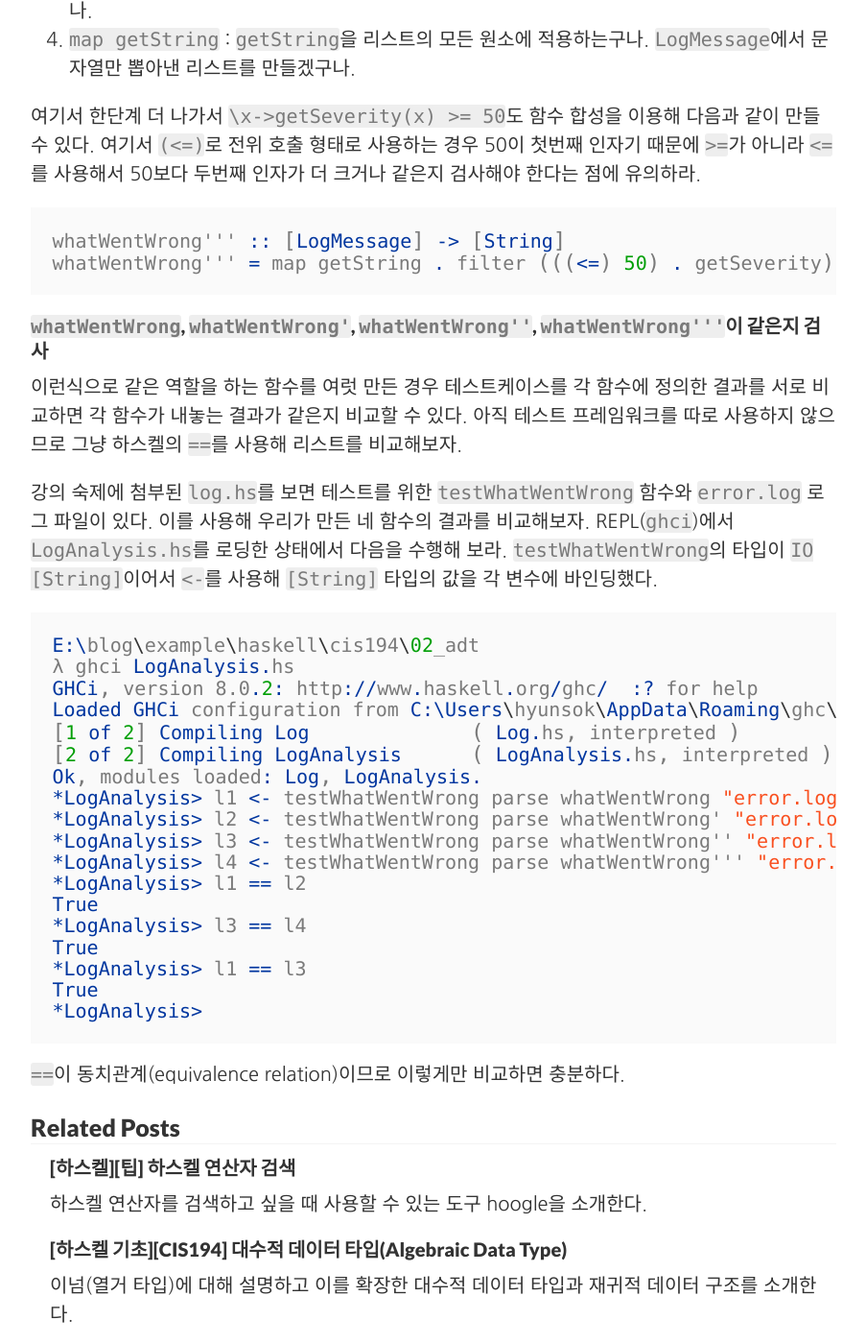
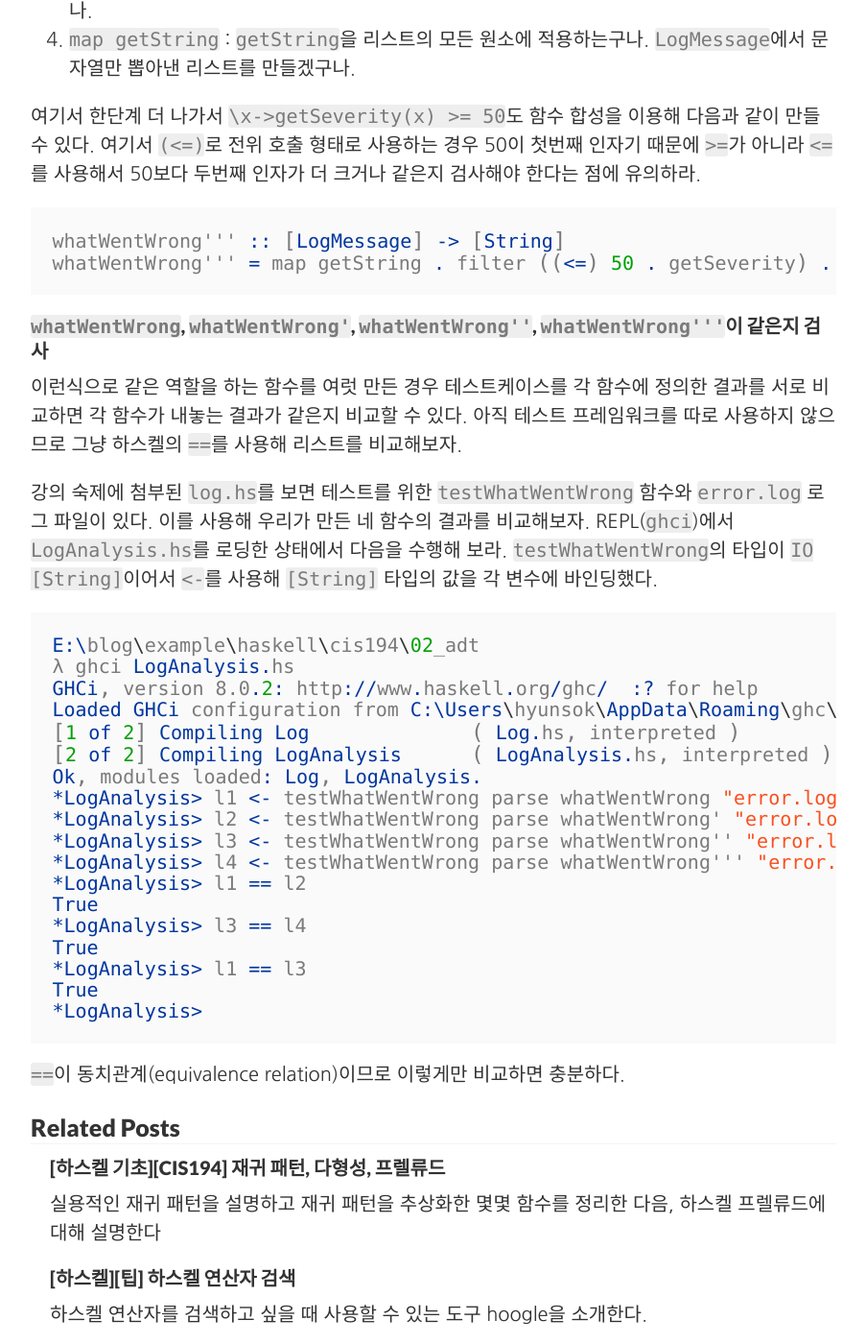
Before and after one commit to enshahar/enshahar.github.io, a Jekyll site: the page built from _posts/2018-01-01-cis194-adt-exanswer.md, in a window 1280 px wide and 1400 px high, scrolled down 7675 px. Shown: the whole window at 96% size, without its empty margins (188-1091 px from the left). Built offline with Jekyll 4.4.1, drawn with Linux system fonts in a browser that asks for light colours; some web fonts are replaced; comment, search, counter and statistics services are not loaded; some of the changed lines change nothing that is shown.

Commit message:
cis recursion

````diff
--- a/_posts/2018-01-01-cis194-adt-exanswer.md
+++ b/_posts/2018-01-01-cis194-adt-exanswer.md
@@ -262,7 +262,7 @@
 
 ```haskell
 whatWentWrong''' :: [LogMessage] -> [String]
-whatWentWrong''' = map getString . filter (((<=) 50) . getSeverity) . filter isError
+whatWentWrong''' = map getString . filter ((<=) 50 . getSeverity) . filter isError
 ```
 
 #### `whatWentWrong`, `whatWentWrong'`, `whatWentWrong''`, `whatWentWrong'''`이 같은지 검사
--- /dev/null
+++ b/_posts/2018-01-06-cis194-recursion.md
@@ -0,0 +1,422 @@
+---
+layout:     post
+title:      "[하스켈 기초][CIS194] 재귀 패턴, 다형성, 프렐류드"
+date:       2018-01-06 09:51:00
+summary:    "실용적인 재귀 패턴을 설명하고 재귀 패턴을 추상화한 몇몇 함수를 정리한 다음, 하스켈 프렐류드에 대해 설명한다"
+categories: Haskell CIS194 recursion pattern prelude
+---
+
+[하스켈 소개 연습문제 풀이](http://enshahar.com/haskell/cis194/introduction/exercise/solution/2017/12/11/cis194-introhaskell-exanswer/)와 [대수적 데이터 타입 연습문제 풀이](http://enshahar.com/haskell/cis194/algebraic/data/type/exercise/solution/2018/01/01/cis194-adt-exanswer/)를 살펴 보면 재귀함수를 직접 구현한 경우와 하스켈이 제공하는 함수를 활용하는 경우를 살펴볼 수 있다. 문제를 재귀적으로 해결하는 경우가 자주 있지만 실전 하스켈 프로그래밍에서 재귀 함수를 직접 짜는 경우는 거의 없다.
+
+어떻게 그럴 수 있을까? 이론적으로는 무한히 많은 다양한 형태의 재귀 함수가 있을 수 있지만, 실질적으로 재귀를 사용해 문제를 풀다 보면 공통적인 패턴을 자주 보게 된다. 이런 패턴의 자세한 내용을 함수로 독립시켜 추상화하고 나면, 구체적인 재귀 구현에 신경쓰지 않고 한 단계 더 높은 층위에서 사고를 진행할 수 있다. 그렇게 한단계 더 높은 층위에서 전체적으로 생각하는 것이 *통밀 프로그래밍*이 지향하는 바다.
+
+## 재귀 패턴
+
+`Int`를 값으로 가지는 리스트의 정의를 다시 살펴보자.
+
+```haskell
+data IntList = Empty | Cons Int IntList
+  deriving Show
+```
+
+`IntList`에 대해 수행할 수 있는 작업에 어떤 것들이 있을까? 몇가지 일반적인 작업을 꼽아보면 다음과 같다.
+
+- 리스트의 모든 원소에게 정해진 연산을 적용한다
+- 리스트의 각 원소를 검사해서 일부 원소만 남겨두고 불필요한 원소들을 제거한다
+- 리스트의 모든 원소를 어떤 방법으로든 "요약"한다(모든 원소의 합계, 모든 원소의 곱, 평균, 최댓값 등등)
+- 다른 일반적인 작업 패턴이 있을지 생각해 보라!
+
+### `map` - 리스트의 모든 원소에게 정해진 연산을 적용한다
+
+리스트의 모든 원소를 1씩 증가시켜보자. 일부러 `(+)`를 일반 함수처럼 전위 연산자로 사용했다.
+
+```haskell
+addOneToAll :: IntList -> IntList
+addOneToAll Empty       = Empty
+addOneToAll (Cons x xs) = Cons ((+) x 1) (addOneToAll xs)
+```
+
+리스트의 모든 원소에 대해 절대값을 구해서 리스트를 양수의 리스트로 변환할 수 있다.
+
+```haskell
+absAll :: IntList -> IntList
+absAll Empty       = Empty
+absAll (Cons x xs) = Cons (abs x) (absAll xs)
+```
+
+또는 모든 원소를 제곱해서 양수의 리스트로 만들 수도 있다. 여기서도 일부러 `(*)`를 일반 함수처럼 사용했다.
+
+```haskell
+squareAll :: IntList -> IntList
+squareAll Empty       = Empty
+squareAll (Cons x xs) = Cons ((*) x x) (squareAll xs)
+```
+
+여기서 머릿 속에 큰 전구가 켜진 독자도 있을 것이다. 세 함수는 모두 같은 구조를 공유한다. 이런 공통 구조를 별도로 뽑아낼 수 있다면 굳이 같은 짓을 매번 다시할 필요가 없을 것이다.
+
+세 예제의 공통 부분을 어떻게 뽑아내고 서로 다른 부분을 어떻게 구체화할 수 있을까? 서로 다른 부분은 바로 `(+)`, `abs`, `(*)`와 같이 각 원소에 적용할 *함수*다. 각 함수의 타입은 `Int -> Int`다. 여기서 함수를 함수에 인자로 전달하는 기능이 유용하게 쓰일 수 있다.
+
+이제 공통점을 뽑아내서 `mapIntList`라는 함수를 만들었다고 가정하면, 다음과 같이 `addOneToAll`, `absAll`, `squareAll`을 만들 수 있다.
+
+```haskell
+exampleList = Cons (-1) (Cons 2 (Cons (-6) Empty))
+
+addOne x = x + 1
+square x = x * x
+
+mapIntList addOne exampleList
+mapIntList abs    exampleList
+mapIntList square exampleList
+```
+
+잠시 종이를 꺼내거나 하스켈 코딩에 쓰는 에디터를 열고, `mapIntList`를 어떻게 구현할지 생각해 보라.
+
+#### `mapIntList` 구현
+
+일단 타입을 먼저 생각하는 습관을 들이자. `mapIntList`는 각 원소에 적용할 `Int->Int` 타입의 함수를 첫번째 인자로 받고, `IntList`를 두번째 인자로 받아서, 두번째 인자의 모든 원소에 첫번째 인자를 적용한 결과를 새 원소로 하는 `IntList`를 반환한다.
+
+```haskell
+mapIntList :: (Int -> Int) -> IntList -> IntList
+```
+
+앞의 세 함수 모두 공통적으로 리스트가 비어있을 때는 빈 리스트를 반환한다. 첫번째 인자인 함수는 아무 역할도 하지 않는다.
+
+```haskell
+mapIntList _ Empty = Empty
+```
+
+앞의 세 함수를 살펴보면 리스트가 `Cons`일 경우에는 `Cons`의 첫번째 인자(`Int` 타입)에 대해 원하는 함수를 적용하고, 두번째 인자에 대해 재귀적으로 작업을 수행한 다음, 그 두 결과를 `Cons`로 묶는다.
+
+```haskell
+mapIntList f (Cons x xs) = Cons (f x) (mapIntList f xs)
+```
+
+구현을 모두 합치면 다음과 같다.
+
+```haskell
+-- mapIntList.hs
+data IntList = Empty | Cons Int IntList
+    deriving Show
+
+mapIntList :: (Int -> Int) -> IntList -> IntList
+mapIntList _ Empty = Empty
+mapIntList f (Cons x xs) = Cons (f x) (mapIntList f xs)
+
+addOne x = x + 1
+square x = x * x
+
+exampleList = Cons (-1) (Cons 2 (Cons (-6) Empty))
+
+example1 = mapIntList addOne exampleList
+example2 = mapIntList abs    exampleList
+example3 = mapIntList square exampleList
+
+main = do
+        print example1;
+        print example2;
+        print example3
+```
+
+`ghc`를 설치하면 따라오는 `runhaskell`을 사용해 이 파일을 실행할 수 있다. `runhaskell`은 `main`이라는 함수를 실행한다. `do`는 나중에 배우겠지만 `print`문을 명령형 언어에서처럼 순서대로 실행하려면 `do`를 써야 하고, 각 문장 사이를 `;`로 구분해야 한다고만 기억해 두자(이 블로그를 작성하는 나도 이에 대해 자세한 부분은 아직 잘 모른다). `;`를 없애도 똑같은 결과를 얻을 수 있지만 순차적 실행이므로 예전 명령형 언어 기분을 내기 위해 여기서 굳이 `;`를 썼다(이 또한 `;`가 있는 것과 없는 것이 정말 차이가 있는지 없는지 아직 나는 잘 모른다).
+
+```haskell
+E:\blog\example\haskell\cis194\03_recursion
+λ runhaskell mapIntList.hs
+Cons 0 (Cons 3 (Cons (-5) Empty))
+Cons 1 (Cons 2 (Cons 6 Empty))
+Cons 1 (Cons 4 (Cons 36 Empty))
+```
+
+결과는 예상대로다.
+
+### `filter` - 검사 결과에 따라 원소 걸러내기
+
+리스트에서 양수만 남겨보자.
+```haskell
+keepOnlyPositive :: IntList -> IntList
+keepOnlyPositive Empty = Empty
+keepOnlyPositive (Cons x xs)
+  | x > 0    = Cons x (keepOnlyPositive xs)
+  | otherwise = keepOnlyPositive xs
+```
+
+리스트에서 짝수만 남겨 보자.
+
+```haskell
+keepOnlyEven :: IntList -> IntList
+keepOnlyEven Empty = Empty
+keepOnlyEven (Cons x xs)
+  | even x    = Cons x (keepOnlyEven xs)
+  | otherwise = keepOnlyEven xs
+```
+
+일반적인 패턴을 `filterIntList`로 뽑아낼 수 있겠는가? `filterIntList`를 사용해 `keepOnlyPositive`과 `keepOnlyEven`를 작성해 보라. 연습문제로 남겨둔다.
+
+### `fold` - 리스트 전체를 한 값으로 요약하기
+
+마지막은 리스트 전체를 한 값으로 요약하는 패턴으로, 보통 접기(fold)나 축약(reduce)이라 부른다. 다음 강의에 다룰 내용이라 여기서 따로 설명하지는 않겠지만 한번 어떻게 이런 패턴을 구현할 수 있을지 고민해 보라.
+
+## 다형성
+
+`Int` 리스트를 처리하는 `map`, `filter` 등의 멋진 고차함수를 작성했지만, `Integer`나 `Bool`로 이뤄진 리스트를 처리하는 `map`이나 `filter`가 필요하다면 어떻게 해야 할까? 또는 리스트의 리스트나 `String`의 스택 등을 처리해야 한다면? 이런 모든 경우를 처리하기 위한 새 데이터 타입과 새 함수를 정의해야 할 것이다. 더 황당한 것은 이런 모든 데이터 구조에 대한 `map`이나 `filter` 등의 함수 구현은 거의 동일하다는 점이다. 차이가 나는 부분은 *타입 시그니처(type signature)* 뿐이다. 이런 경우 도움이 될만한 기능이 하스켈에 있지 않을까?
+
+물론 하스켈은 데이터 타입과 함수에 대한 *다형성(polymorphism)*을 지원한다. *다형적인*이라는 뜻의 "polymorphic"은 그리스어 πολύμορφος에서 온 말이며, "여러 형태를 지니는"이라는 뜻이다. 프로그래밍 언어에서 다형성이라는 말은 여러 타입에 대해 작동한다는 뜻이다.
+
+### 다형적 데이터 타입
+
+먼저 다형적인 데이터 타입을 선언하는 방법을 살펴보자.
+
+```haskell
+data List t = E | C t (List t)
+```
+
+(여기서 `E`와 `C`를 사용한 이유는 `Empty`와 `Cons`를 이미 `IntList`에서 썼기 때문이다. 하스켈에서는 모든 데이터 생성자는 모두 같은 네임스페이스 안에 있기 때문에 이름이 유일해야 한다.)
+
+`data IntList = ...`에서는 `IntList`라는 타입 이름 뒤에 아무 것도 없었지만 `data List t = ...`에는 `t`라는 변수가 있다. 이 변수를 *타입 변수*라고 부르며 이 타입 변수는 임의의 타입을 가리킨다. 하스켈에서는 타입 변수는 소문자로 시작해야 하며, 타입 이름은 대문자로 시작해야 한다. `List t`라는 타입은 `t`라는 타입을 파라미터로 받는 `List` 타입이라는 말이다. 다른말로 `List`가 파라미터화된 타입이라고 하기도 한다. 함수가 값을 파라미터로 받아서 다른 값을 내놓듯이, 파라미터화된 타입은 타입을 받아서 다른 타입을 만들어낸다.
+
+어떤 타입 `t`가 주어지면 `(List t)`라는 타입은 `E`라는 (인자가 없는) 데이터 생성자와 `t` 타이의 값과 `(List t)` 타입의 값을 인자로 받는 `C` 생성자로 이뤄진다. 다음 예를 보자.
+
+```haskell
+lst1 :: List Int
+lst1 = C 3 (C 5 (C 2 E))
+
+lst2 :: List Char
+lst2 = C 'x' (C 'y' (C 'z' E))
+
+lst3 :: List Bool
+lst3 = C True (C False E)
+```
+
+### 다형적 함수
+
+이제 `filterIntList` 함수를 더 일반화해서 다형적인 `List`에 대해 작동하도록 정의해보자. `filterIntList`에서 `Empty`를 `E`로, `Cons`를 `C`로 바꾸기만 하면 쉽게 그런 함수를 정의할 수 있다.
+
+```haskell
+filterList _ E = E
+filterList p (C x xs)
+  | p x       = C x (filterList p xs)
+  | otherwise = filterList p xs
+```
+
+그렇다면 이 `filterList`의 타입은 어떻게 될까? `ghci`가 추론한 타입을 한번 살펴보자. 다음 파일을 만들고,
+
+```haskell
+-- FilterList.hs
+data List t = E | C t (List t)
+
+filterList _ E = E
+filterList p (C x xs)
+  | p x       = C x (filterList p xs)
+  | otherwise = filterList p xs
+```
+
+`ghci`에서 로딩해 `:type filterList`를 해보자.
+
+```haskell
+E:\blog\example\haskell\cis194\03_recursion
+λ ghci FilterList.hs
+GHCi, version 8.0.2: http://www.haskell.org/ghc/  :? for help
+Loaded GHCi configuration from C:\Users\hyunsok\AppData\Roaming\ghc\ghci.conf
+[1 of 1] Compiling Main             ( FilterList.hs, interpreted )
+Ok, modules loaded: Main.
+*Main> :type filterList
+filterList :: (t -> Bool) -> List t -> List t
+*Main>
+```
+
+`filterList :: (t -> Bool) -> List t -> List t`라는 타입 선언은 *모든 t라는 타입에 대해 `filterList`는 `t`에서 `Bool`로 가는 함수를 받고, `List t`를 받아서 `List t`를 결과로 반환하는 함수*라고 읽을 수 있다.
+
+`mapIntList`를 `(List t)`에 대해 일반화한 `mapList`는 어떤 타입이 될까? 다음과 같은 타입을 생각한 사람도 있을 것이다.
+
+```haskell
+mapList :: (t -> t) -> List t -> List t
+```
+
+하지만 이는 제약이 너무 심한 것이다. 입력으로 받은 리스트의 원소 타입과 반환하는 리스트의 원소 타입이 꼭 같을 필요는 없다. 따라서 다음과 같이 타입을 정의하는 것이 가장 일반적인 `mapList`의 타입이 될 수 있을 것이다.
+
+```haskell
+mapList :: (a -> b) -> List a -> List b
+mapList _ E        = E
+mapList f (C x xs) = C (f x) (mapList f xs)
+```
+
+실제로 타입을 지정하지 않고 ghci에게 타입 추론을 맡겨도 마찬가지 타입이 나온다.
+
+이렇게 정의된 다형적 함수를 사용할 때, 함수 정의 쪽이 아니라 **함수를 사용(호출, 적용)하는 쪽에서 타입을 선택**한다는 점이 중요하다. 다형적인 함수는 모든 가능한 타입 입력에 대해 정상 작동한다. 이런 특성은 - 어떤 값의 타입을 기반으로 직접 의사결정을 내리는 방법을 제공하지 않는다는 하스켈의 특성과 함께 - 나중에 설명하게 될 더 중요한 성질의 기반이 된다.
+
+## 프렐류드
+
+`Prelude`는 모든 하스켈 프로그램에 묵시적으로 임포트되는 표준 정의들이 들어있는 모듈이다. 한번 [프렐류드 문서](https://hackage.haskell.org/package/base-4.10.1.0/docs/Prelude.html)를 간단히 살펴볼만한 가치가 있다. 프레류드가 제공하는 여러 도구에 익숙해지도록 하라.
+
+물론 `Prelude`안에 다형적인 리스트 선언이 이미 들어있다. 그리고 [리스트를 다루는 다양한 다형적인 함수](https://hackage.haskell.org/package/base-4.10.1.0/docs/Prelude.html#g:13)들도 들어있다. 예를 들어 `filter`나 `map`은 우리가 본 `filterList`와 `mapList`에 대응한다. 실제 [Data.List](https://hackage.haskell.org/package/base-4.10.1.0/docs/Data-List.html) 패키지에는 더 많은 다양한 유용한 리스트 함수들이 들어있다.
+
+유용한 다형적 타입 중 하나로 `Maybe`를 들 수 있다.
+
+```haskell
+data Maybe a = Nothing | Just a
+```
+
+`Maybe a`라는 타입의 값은 내부에 `a`타입의 값이 들어있거나(그런 경우 `a`타입의 값은 `Just` 생성자로 둘러싸여 있다), `Nothing`이다. `Nothing`은 오류나 실패 등으로 인해 값이 없음을 의미한다. [Data.Maybe](https://hackage.haskell.org/package/base-4.10.1.0/docs/Data-Maybe.html)에는 `Maybe a` 타입을 다룰 수 있는 다양한 함수가 들어있다.
+
+### 전역 함수와 부분함수
+
+`[a] -> a`라는 다형성 타입을 생각해 보자. 이런 타입의 함수로는 어떤 것들이 있을까? 이런 타입의 함수는 `a` 타입의 원소를 모아둔 리스트에 대해 어떤 `a` 타입의 값을 만들어내야 한다. 예를 들어 `Prelude`의 `head` 함수가 이런 타입의 함수다.
+
+하지만 `head`에 빈 리스트가 들어가면 어떤 일이 벌어질까? `head`의 [소스 코드](https://hackage.haskell.org/package/base-4.10.1.0/docs/src/GHC.List.html#head)를 한번 살펴보라.
+
+`head`에 빈 리스트가 들어가면 `badHead`라는 에러가 발생하면서 프로그램이 중단된다! `head`는 모든 타입에 대해 정상 작동해야 하기 때문에 이런 경우 `head`가 취할 수 있는 선택은 오류를 발생시켜 프로그램을 중단시키는 것 뿐이다. 빈 리스트를 보고 어떤 타입의 원소를 내놓아야 할지 결정할 수 없기 때문이다.
+
+`head`와 같은 함수를 *부분 함수(partial function)*라고 부른다. `head`의 인자 타입에 속한 값 중 일부를 `head`가 처리할 수 없기 때문에 *(인자값 중 일부에 대해서만) 부분(적으로 정의된) 함수*라는 말에서 부분 함수라는 말이 나왔다. 반대로 모든 인자 값에 대해 잘 정의된 함수를 *전역 함수(total function)*라고 부른다.
+
+하스켈에서 가능하면 부분함수를 피해야 한다. 물론 다른 언어에서도 부분함수를 덜 사용하는 편이 좋다. 하지만 다른 언어의 경우 부분함수를 전혀 사용하지 않는 것은 상당히 성가신 일이다. 하지만 하스켈에서는 부분함수를 사용하지 않고 코딩하기 상당히 편하다.
+
+**`head`는 실수다!** 하스켈 `Prelude`에 `head`가 들어가서는 안돼는 것이었다. `Prelude`에 들어있는 다른 부분함수로는 `tail`, `init`, `last`, `(!!)`이 있다. 이들을 가능하면 사용하지 말아야 한다. 앞으로 이런 함수를 숙제에 사용하면 코딩 스타일 관련 점수를 깎을 것이다!
+
+그렇다면 대신 어떤 함수를 써야 할까?
+
+#### 부분 함수 대치하기
+
+`head`, `tail`등의 함수를 패턴 매칭으로 대신할 수 있는 경우가 많다. 다음 두 정의를 비교해보자.
+
+```haskell
+doStuff1 :: [Int] -> Int
+doStuff1 []  = 0
+doStuff1 [_] = 0
+doStuff1 xs  = head xs + (head (tail xs))
+
+doStuff2 :: [Int] -> Int
+doStuff2 []        = 0
+doStuff2 [_]       = 0
+doStuff2 (x1:x2:_) = x1 + x2
+```
+
+이 두 함수는 정확히 같은 결과를 내놓고 두 함수 모두 전역 함수다. 하지만 두번째 함수는 *명확히* 전역 함수이며 어떤 일을 하는지 읽기도 쉽다.
+
+#### 부분 함수 작성하기
+
+그렇다면 부분함수를 직접 *작성해야* 하는 경우가 생긴다면 어떻게 해야 할까? 두가지 방법이 가능하다. 첫번째는 함수의 출력 타입을 실패를 표현할 수 있는 타입으로 바꾸는 것이다. 대표적으로 앞에서 잠시 소개한 `Maybe`가 그런 타입이다.
+
+내가 `head` 함수를 직접 작성해야 한다면 다음과 같이 좀 더 안전하게 작성했을 것이다.
+
+```
+safeHead :: [a] -> Maybe a
+safeHead []    = Nothing
+safeHead (x:_) = Just x
+```
+
+실제 `safe` 패키지에 보면 [이와 똑같은 일을 하는 `headMay` 함수](https://hackage.haskell.org/package/safe-0.3.15/docs/Safe.html)가 있다.
+
+이런 접근 방법에는 어떤 이점이 있을까?
+
+1. `safeHead`는 절대 프로그램을 중단시키지 않는다.
+2. `safeHead`의 타입을 보면 입력 중 일부에 대해 `safeHead`가 제대로 작동하지 않는다는 사실을 알 수 있다.
+3. 타입 시스템이 `safeHead`의 반환 값을 적절히 검사해 `Nothing`을 제대로 처리하게 강제해준다.
+
+어떤 의미에서는 `safeHead`도 *부분*함수다. 하지만 그 성질을 타입 시스템에 반영시켰다는 점이 원래의 `head`와는 다르다. 목표는 타입을 사용해 함수의 동작에 대해 가능한 많은 정보를 제공하는 것이다.
+
+좋다. 그렇다면 항상 빈 리스트가 들어오지 않음을 *보장하는* 경우에만 `head`를 사용한다면 어떨까? 그런 경우 `Maybe a`를 사용해야 한다면 절대로 벌어질 수 없다는 사실을 이미 알고 있는데도 굳이 `Nothing`을 고려해야 한다는 점에서 짜증날 것이다.
+
+답은 실제 그런 조건이 *보장*된다면 타입에서 그런 보장을 표현해야 한다는 것이다! 타입에 그 사실을 보장하면 컴파일러가 여러분을 대신해 그런 보장을 제대로 검사해준다. 예를 들어,
+
+```haskell
+data NonEmptyList a = NEL a [a]
+
+nelToList :: NonEmptyList a -> [a]
+nelToList (NEL x xs) = x:xs
+
+listToNel :: [a] -> Maybe (NonEmptyList a)
+listToNel []     = Nothing
+listToNel (x:xs) = Just $ NEL x xs
+
+headNEL :: NonEmptyList a -> a
+headNEL (NEL a _) = a
+
+tailNEL :: NonEmptyList a -> [a]
+tailNEL (NEL _ as) = as
+```
+
+아마도 여러분 같은 코딩 천재에게는 이런 코드가 불필요하다고 생각할 지도 모른다. 물론 *여러분*이라면 비어있지 않은 리스트를 받아야만 하는 함수에 빈 리스트를 넘기는 것 같은 실수를 결코 저지르지 않을 것이다. 그렇지 않은가? 하지만 함께 일하는 사람 중에는 얼간이가 있기 마련이다. 물론 그 얼간이는 지금 여러분이 생각하는 그 사람은 아니다!
+
+## 연습문제 - 코드 골프
+
+다음 세가지 작업을 수행하면서 지정한 타입과 이름을 만족하는 하스켈 함수를 작성하라. 이때 가능한 짧게 코드를 작성하라.
+
+- `import`나 커맨트는 코드 길이에서 제외한다.
+- 커맨트로 해법을 잘 설명해야 한다.
+- 공백은 코드 길이에서 제외한다. 따라서 코드를 공백을 사용해 보기 좋게 작성하라.
+- `Golf.hs`라는 파일로 숙제를 제출하라. 맨 앞에는 `module Golf where`가 들어가야 한다.
+
+> ##### 힌트
+>
+> - 표준 라이브러리 함수를 최대한 많이 사용하라
+> - 재귀를 직접 작성하지 말고 해당 패턴을 추상화한 표준 라이브러리 함수를 사용하라
+> - 먼저 길이를 신경쓰지 말고 해법을 도출한 다음에 그 해법을 짧게 다듬어라
+
+### 연습문제 1 - 홉스코치(Hopscotch)
+
+다음 함수를 작성하라.
+
+```haskell
+skips :: [a] -> [[a]]
+```
+
+출력은 리스트의 리스트다. 출력 리스트의 첫번째 원소인 리스트는 입력 리스트와 같아야 한다. 두번째 리스트는 입력 리스트에서 매 두번째 원소만을 남긴 것이어야 한다. 세번째 리스트는 입력 리스트에서 매 3번째 원소만을 남긴 것이어야 한다. `n`번째 리스트는 입력 리스트에서 `n`번째 원소만을 남긴 것이어야 한다. 따라서 리스트의 길이는 입력 리스트의 길이와 같아야 한다.
+
+```haskell
+skips "ABCD" == ["ABCD", "BD", "C", "D"]
+skips "hello!" == ["hello!", "el!", "l!", "l", "o", "!"]
+skips [1] == [[1]]
+skips [True,False] == [[True,False], [False]]
+skips [] == []
+```
+
+### 연습문제 2 - 지역적 최댓값(local maxima)
+
+어떤 리스트에서 *지역적 최댓값*은 자기 직전과 직후의 원소보다 더 큰(같으면 안됨) 원소들을 말한다. 예를 들어 `[2,3,4,1,5]`의 경우 `4`만 지역적 최댓값이다. `5`는 아쉽지만 자신의 뒤에 오는 값이 없기 때문에 지역적 최댓값이 아니다.
+
+다음 `localMaxima` 함수를 정의하라.
+
+```haskell
+localMaxima :: [Integer] -> [Integer]
+```
+
+예를 들면 다음과 같은 결과가 나와야 한다.
+
+```haskell
+localMaxima [2,9,5,6,1] == [9,6]
+localMaxima [2,3,4,1,5] == [4]
+localMaxima [1,2,3,4,5] == []
+```
+
+### 연습문제 3 - 히스토그램
+
+다음과 같은 함수를 작성하라.
+
+```haskell
+histogram :: [Integer] -> String
+```
+
+이 함수는 `0`부터 `9` 사이의 `Integer`의 리스트를 입력받아서 각 수가 리스트 안에 몇개씩 들어있는지 보여주는 수직 히스토그램을 출력한다. 입력에 `0`부터 `9`까지의 모든 수가 다 들어가 있지 않을 수도 있다. 출력은 아래 예제와 똑같은 형식이어야 한다.
+
+```haskell
+histogram [1,1,1,5] ==
+
+ *
+ *
+ *   *
+==========
+0123456789
+
+histogram [1,4,5,4,6,6,3,4,2,4,9] ==
+
+    *
+    *
+    * *
+ ******  *
+==========
+0123456789
+```
+
+> ##### 노트
+>
+> `ghci`에서 `histogram [3,5]`를 실행하면 `"   * *    \n==========\n0123456789\n"`와 같은 결과를 볼 수 있을 것이다. 이는 `String` 타입의 결과 값을 *표현(representation)*한 것이다. 실제 이 문자열을 시각적으로 보기 위해서는 `putStr`을 추가해야 한다. 즉, `putStr (histogram [3,5])`라고 해야 한다.
````
